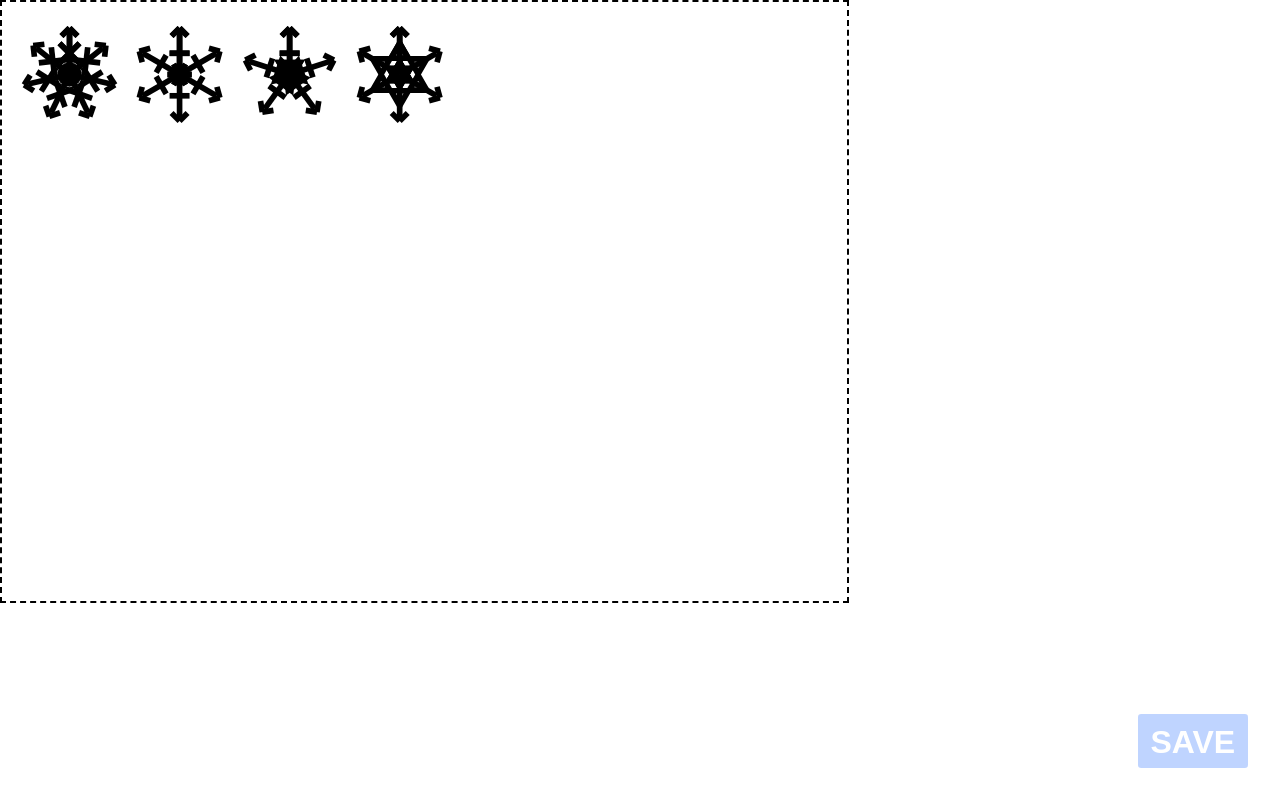
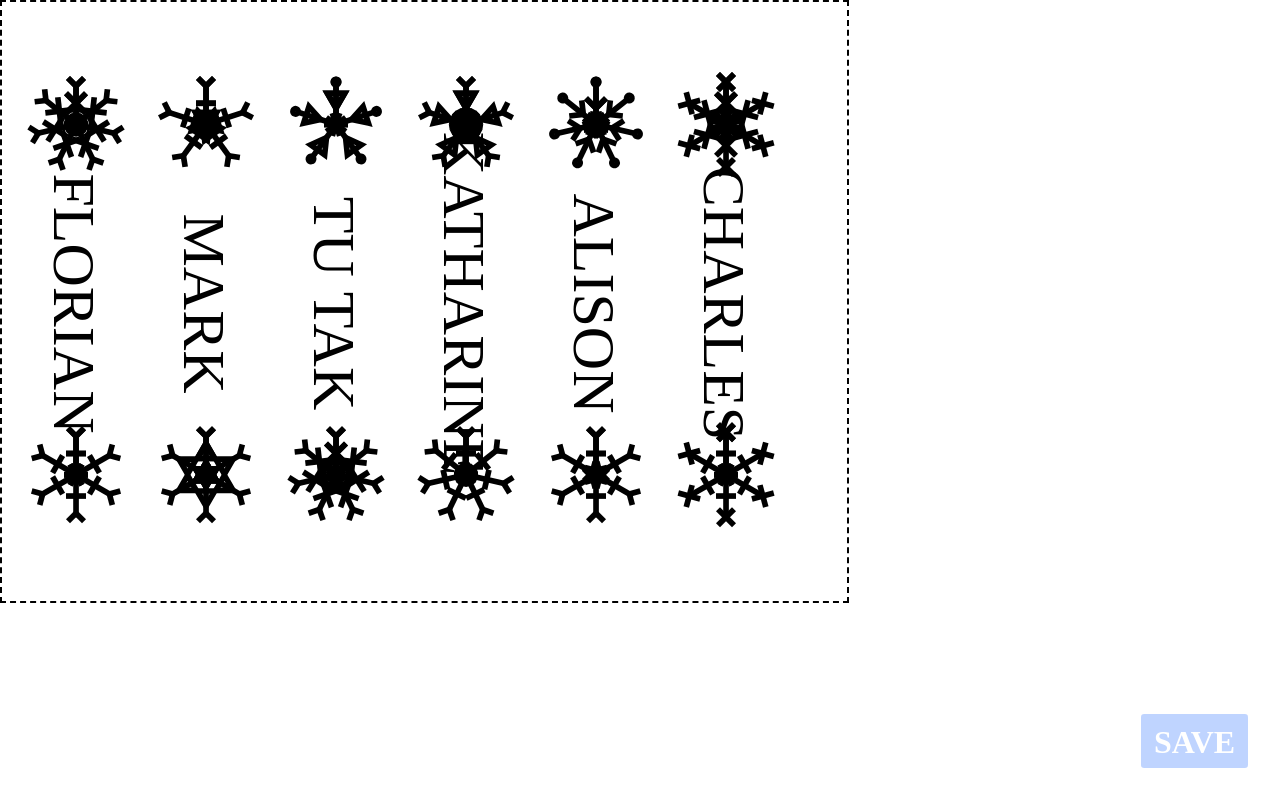
Before and after one commit to PiPlot/PiPlot, a website: page src/index.html in a window 1280 px wide. Drawn offline with nearby package versions, Linux system fonts and the light colour scheme; files that its build step writes are made by us from their sources.

Commit message:
add text

```diff
--- a/sass/styles.scss
+++ b/sass/styles.scss
@@ -56,6 +56,7 @@ body {
   padding: 0.2em 0.4em 0.1em;
   transition: background-color 0.25s;
   opacity: 0.25;
+  font-family: '1CamBam_Stick_3';
 
   &:hover {
     background-color: hsl( 220, 100, 40 );
--- a/src/js/paperCanvas.js
+++ b/src/js/paperCanvas.js
@@ -9,7 +9,8 @@ var millimetreRatio = 2.835;
 
 // stoke settings
 var strokeColor = 'black',
-    strokeWidth = 2 * millimetreRatio;
+    strokeWidth = 2 * millimetreRatio,
+    strokeCap = 'round';
 
 // shape functions
 // =================================================
@@ -56,7 +57,7 @@ function cross ( center, radius ) {
   ]);
 }
 
-function chevron ( center, radius, direction ) {
+function chevron ( center, radius ) {
   var chevronPath = new Group([
     new Path.Line({
       from: center + [ 0, - radius / 2 ],
@@ -72,9 +73,7 @@ function chevron ( center, radius, direction ) {
     })
   ]);
 
-  if ( direction === 'down' ) {
-    chevronPath.rotate( 180 );
-  }
+  chevronPath.rotate( 180 );
 
   return chevronPath;
 }
@@ -137,13 +136,87 @@ function drawFlake ( left, top ) {
   }
 }
 
+var spacer = 130;
+
 // draw some snowflakes
-drawFlake( 25, 30 );
-drawFlake( 50 + flakeRadius * 2, 30 );
-drawFlake( 75 + flakeRadius * 4, 30 );
-drawFlake( 100 + flakeRadius * 6, 30 );
+drawFlake( 31.5, 80 );
+drawFlake( 31.5, 595.3 - ( 80 + flakeRadius * 2 ) );
+
+drawFlake( 31.5 + spacer, 80 );
+drawFlake( 31.5 + spacer, 595.3 - ( 80 + flakeRadius * 2 ) );
+
+drawFlake( 31.5 + spacer * 2, 80 );
+drawFlake( 31.5 + spacer * 2, 595.3 - ( 80 + flakeRadius * 2 ) );
+
+drawFlake( 31.5 + spacer * 3, 80 );
+drawFlake( 31.5 + spacer * 3, 595.3 - ( 80 + flakeRadius * 2 ) );
+
+drawFlake( 31.5 + spacer * 4, 80 );
+drawFlake( 31.5 + spacer * 4, 595.3 - ( 80 + flakeRadius * 2 ) );
+
+drawFlake( 31.5 + spacer * 5, 80 );
+drawFlake( 31.5 + spacer * 5, 595.3 - ( 80 + flakeRadius * 2 ) );
+
+var textOptions = {
+  fontFamily: 'miso-skinny',
+  fillColor: 'black',
+  fontWeight: 100
+};
+
+var names = [
+  'FLORIAN',
+  'MARK',
+  'TU TAK',
+  'KATHARINE',
+  'ALISON',
+  'CHARLES'
+];
+
+new PointText( textOptions ).set({
+  content: names[0],
+  fontSize: 60,
+  rotation: 90,
+  position: new Point( 70, canvasHeight / 2 )
+});
+
+new PointText( textOptions ).set({
+  content: names[1],
+  fontSize: 60,
+  rotation: 90,
+  position: new Point( 70 + spacer, canvasHeight / 2 )
+});
+
+new PointText( textOptions ).set({
+  content: names[2],
+  fontSize: 60,
+  rotation: 90,
+  position: new Point( 70 + spacer * 2, canvasHeight / 2 )
+});
+
+new PointText( textOptions ).set({
+  content: names[3],
+  fontSize: 60,
+  rotation: 90,
+  position: new Point( 70 + spacer * 3, canvasHeight / 2 )
+});
+
+new PointText( textOptions ).set({
+  content: names[4],
+  fontSize: 60,
+  rotation: 90,
+  position: new Point( 70 + spacer * 4, canvasHeight / 2 )
+});
+
+new PointText( textOptions ).set({
+  content: names[5],
+  fontSize: 60,
+  rotation: 90,
+  position: new Point( 70 + spacer * 5, canvasHeight / 2 )
+});
+
 
 // save the content to a file.
+// =================================================
 var svgContent = new Blob(
   [ '<?xml version="1.0" encoding="utf-8"?>' + project.exportSVG({ asString: true }) ],
   { type: "text/plain;charset=utf-8" }
```
